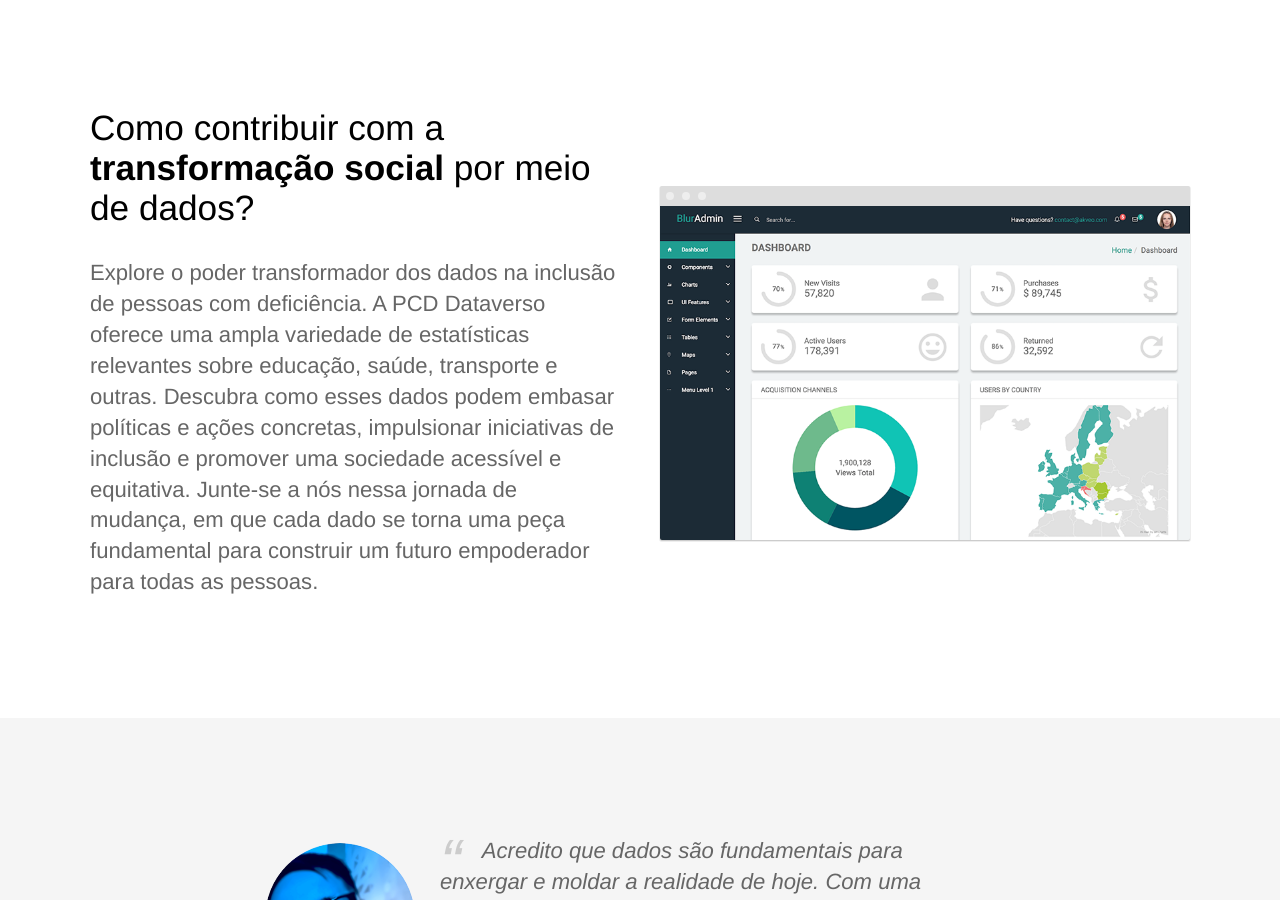
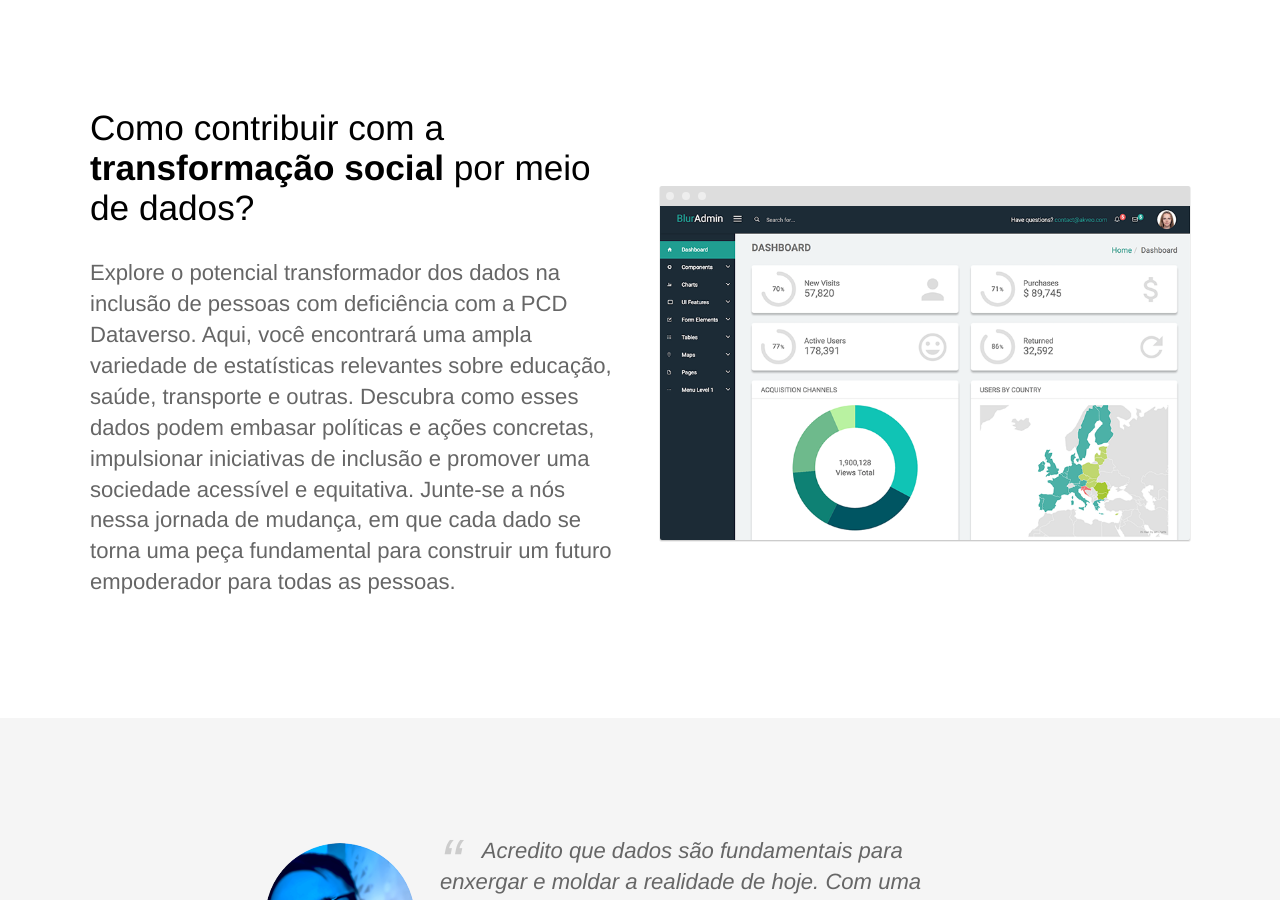
Before and after one commit to jornalistainclusivo/pcd.dataverso.org, a Jekyll site: the page built from index.html, in a window 1280 px wide and 900 px high, scrolled down 1989 px. Built offline with Jekyll 4.4.1, drawn with Linux system fonts in a browser that asks for light colours.

Commit message:
home text ok!

```diff
--- a/index.html
+++ b/index.html
@@ -19,9 +19,9 @@
 			<div class="text editable">
 				<h2>O que é <strong>Observatório</strong> de dados da Pessoa com Deficiência?</h2>
 				<p>A PCD Dataverso é uma plataforma online que visa traduzir o universo da população brasileira com deficiência em dados numéricos.
-				  Com uma ampla variedade de informações e análises, nosso objetivo é oferecer uma visão abrangente sobre as questões relacionadas
-				  a essas comunidades. Aqui, você encontrará tópicos abrangentes que abordam estatísticas demográficas de emprego, indicadores de
-				  acesso e participação social. Descubra insights valiosos para que todas as vozes sejam plenamente valorizadas e reconhecidas.</p>
+				    Com uma ampla variedade de informações e análises, nosso objetivo é oferecer uma visão abrangente sobre as questões relacionadas
+				    a essas comunidades. Aqui, você encontrará tópicos abrangentes que abordam estatísticas demográficas de emprego, indicadores de
+				    acesso e participação social. Descubra insights valiosos para que todas as vozes sejam plenamente valorizadas e reconhecidas.</p>
 			</div>
 			<div class="image">
 				<img src="{{ site.baseurl }}/images/dashboard.png" alt="Screenshot" class="screenshot editable" />
@@ -34,8 +34,8 @@
 			<div class="text editable">
 				<h2>Como podemos <strong>fortalecer</strong> as ações afirmativas PcD?</h2>
 				<p>Encontre conteúdos destinados a promoção da inclusão, igualdade de oportunidades e capacitação de pessoas com deficiência. Navegue
-				  por nossos recursos e saiba como impulsionar ações afirmativas, capacitando essa população para que alcance seu pleno potencial e
-				  participe ativamente da sociedade. Junte-se a nós nesta jornada por um futuro mais inclusivo e justo para todes.</p>
+				    por nossos recursos e saiba como impulsionar ações afirmativas, capacitando essa população para que alcance seu pleno potencial e
+				    participe ativamente da sociedade. Junte-se a nós nesta jornada por um futuro mais inclusivo e justo para todes.</p>
 			</div>
 			<div class="image">
 				<img src="{{ site.baseurl }}/images/dashboard.png" alt="Screenshot" class="screenshot editable" />
@@ -47,10 +47,10 @@
 		<div class="container flex">
 			<div class="text editable">
 				<h2>Como contribuir com a <strong>transformação social</strong> por meio de dados?</h2>
-				<p>Explore o poder transformador dos dados na inclusão de pessoas com deficiência. A PCD Dataverso oferece uma ampla variedade
-				  de estatísticas relevantes sobre educação, saúde, transporte e outras. Descubra como esses dados podem embasar políticas e ações
-				  concretas, impulsionar iniciativas de inclusão e promover uma sociedade acessível e equitativa. Junte-se a nós nessa jornada de
-				  mudança, em que cada dado se torna uma peça fundamental para construir um futuro empoderador para todas as pessoas.</p>
+				<p>Explore o potencial transformador dos dados na inclusão de pessoas com deficiência com a PCD Dataverso. Aqui, você encontrará uma
+					ampla variedade de estatísticas relevantes sobre educação, saúde, transporte e outras. Descubra como esses dados podem embasar
+					políticas e ações concretas, impulsionar iniciativas de inclusão e promover uma sociedade acessível e equitativa. Junte-se a nós
+					nessa jornada de mudança, em que cada dado se torna uma peça fundamental para construir um futuro empoderador para todas as pessoas.</p>
 			</div>
 			<div class="image">
 				<img src="{{ site.baseurl }}/images/dashboard.png" alt="Screenshot" class="screenshot editable" />
```
